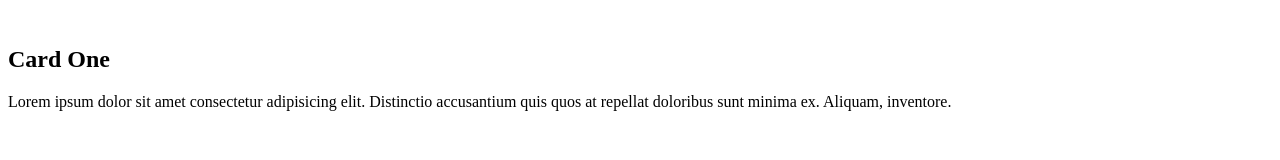
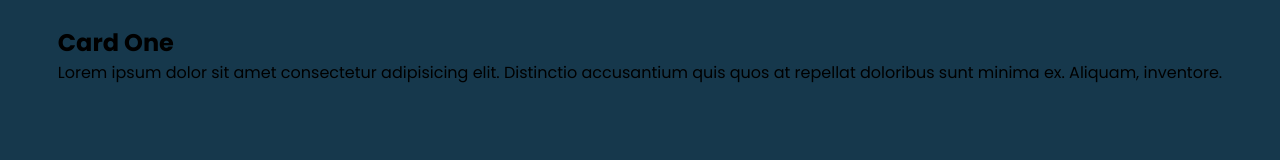
Before and after one commit to samseen/CardHover, a plain HTML site: page index.html in a window 1280 px wide. Drawn offline with Linux system fonts and the light colour scheme.

Commit message:
Styled the body

```diff
--- a/index.html
+++ b/index.html
@@ -4,6 +4,7 @@
     <meta charset="UTF-8">
     <meta name="viewport" content="width=device-width, initial-scale=1.0">
     <title>Responsive Box Model Using CSS Flex</title>
+    <link rel="stylesheet" href="style.css">
 </head>
 <body>
     <div class="container">
--- a/style.css
+++ b/style.css
@@ -0,0 +1,15 @@
+@import url('https://fonts.googleapis.com/css?family=Poppins:200,300,400,500,600,700,800,900&display=swap');
+
+*{
+    margin: 0;
+    padding: 0;
+    box-sizing: border-box;
+    font-family: 'Poppins', sans-serif;
+}
+
+body {
+    display: flex;
+    justify-content: center;
+    align-items: center;
+    background: #16384c;
+}
```
